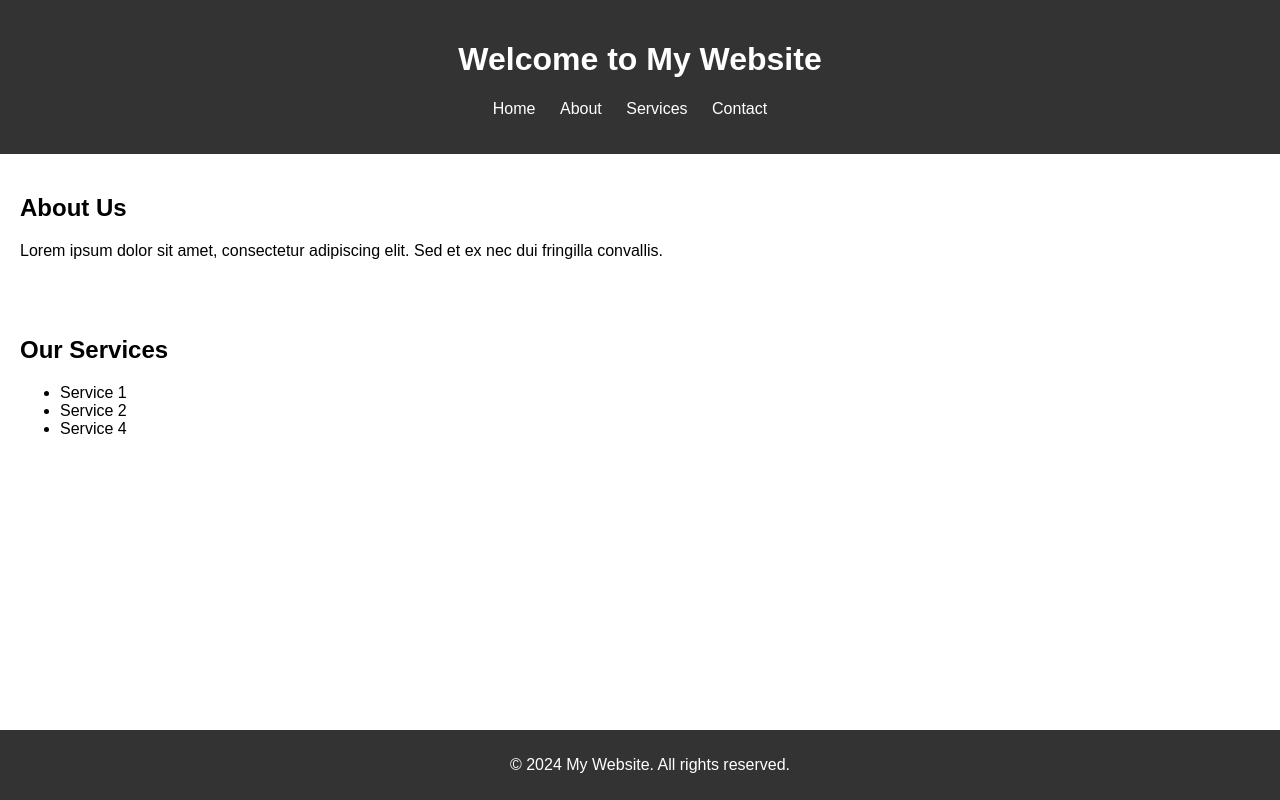
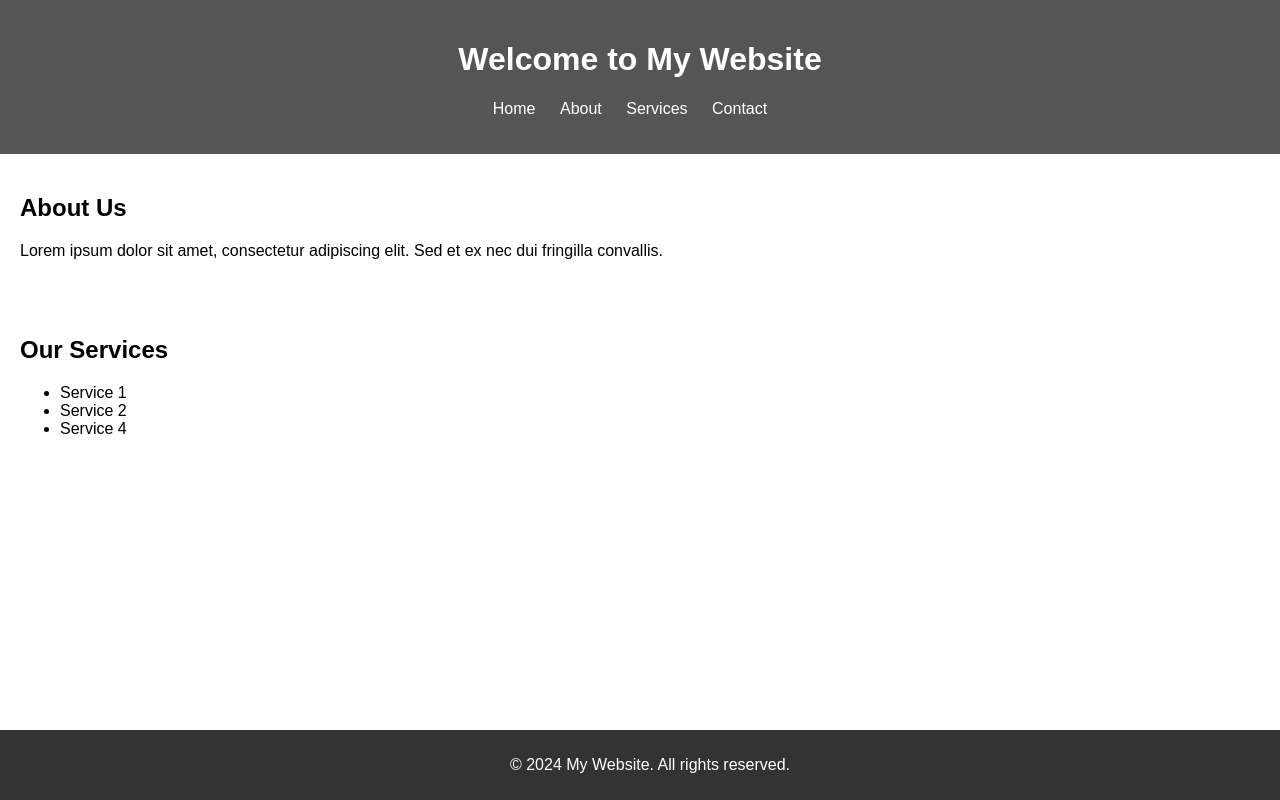
Before and after one commit to Lokiboy11/Website, a plain HTML site: page index.html in a window 1280 px wide. Drawn offline with Linux system fonts and the light colour scheme.

Commit message:
Update style.css

```diff
--- a/style.css
+++ b/style.css
@@ -5,7 +5,7 @@ body {
 }
 
 header {
-  background-color: #333;
+  background-color: #555;
   color: #fff;
   padding: 20px;
   text-align: center;
```
